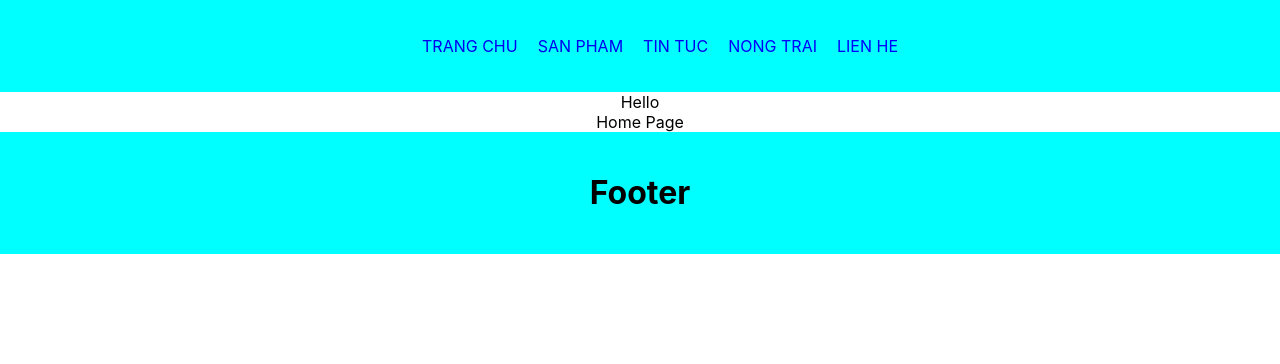
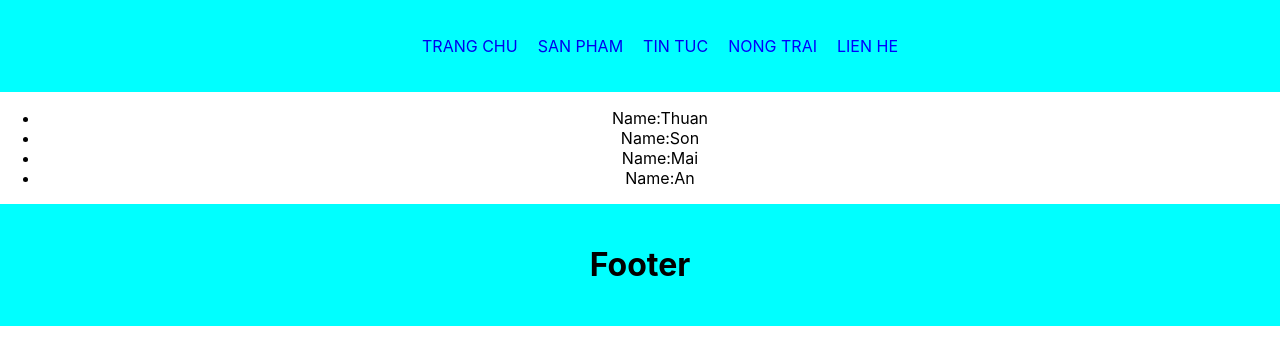
Before and after one commit to thuanvuong164999/nsx_react, a React (Create React App) app: page / in a window 1280 px wide. Shown: the top 364 px of the page. Built offline with nearby package versions, Linux system fonts and the light colour scheme.

Commit message:
biult apps

```diff
--- a/src/pages/Home/Home.js
+++ b/src/pages/Home/Home.js
@@ -2,16 +2,49 @@ import React from  'react'
 import './Home.css'
 
 class HomePage extends React.Component {
+    // tao danh sach data
+    constructor(){
+        super()
+        // cau lenh bat buot trong constructor
+        this.state = {
+            data: [
+                {
+                    name:'Thuan'
+                },
+                {
+                    name:'Son'
+                },
+                {
+                    name:'Mai'
+                },
+                {
+                    name:'An'
+                }
+            ]
+        }
+        console.log(this.state.data)
+        // show list tren console
+    }
+    // show data trong HTML
     render(){
         return(
             <React.Fragment>
-            <div className ='home-page-top'>
-                Hello
-            </div>
-            <div>
-                Home Page
+            <div className="page-home">
+                <ul>
+                    {
+                        this.state.data.map((item, index) => {
+                            return(
+                            <li>
+                                <span className="item-title">Name:</span>
+                                <span className="item-name">{item.name}</span>
+                            </li>
+                            )
+                        })
+                    }
+                </ul>
             </div>
             </React.Fragment>
+            // tag co the chua nhieu div trong React
         )
     }
 }
```
